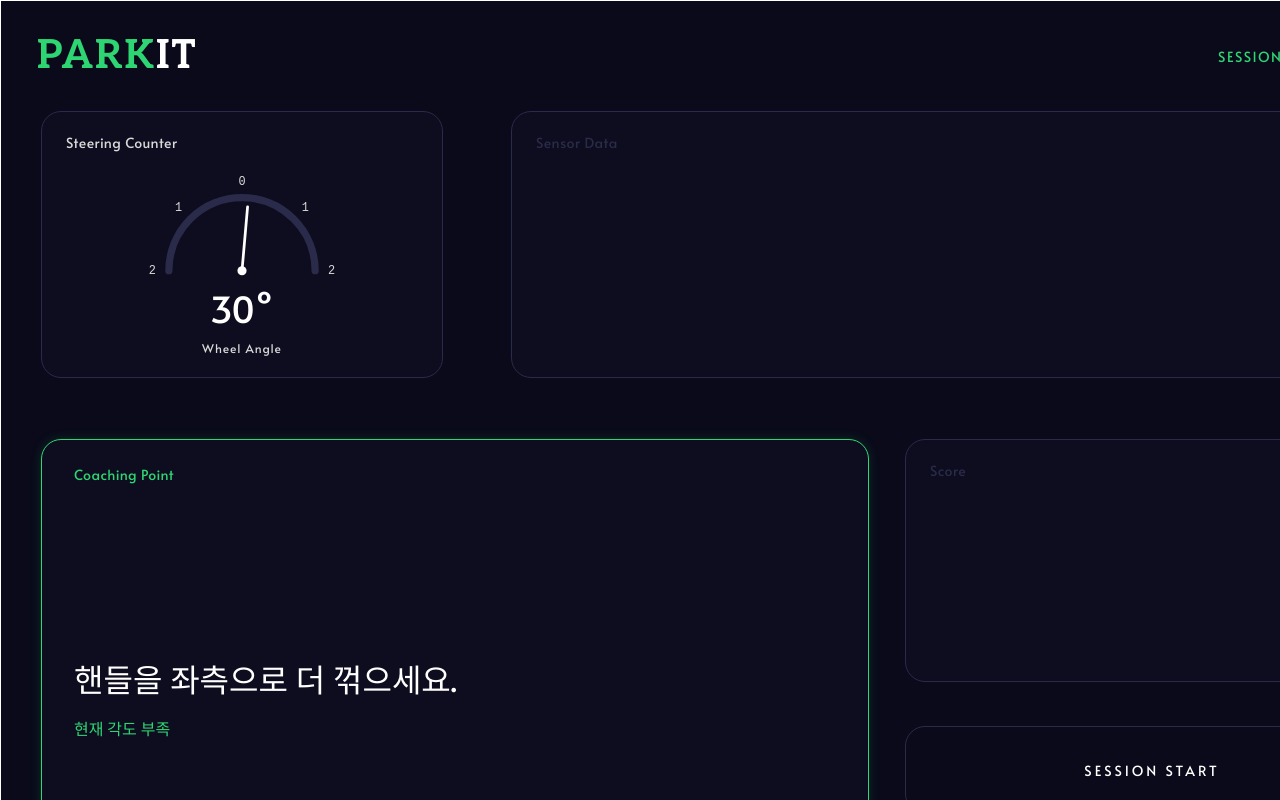
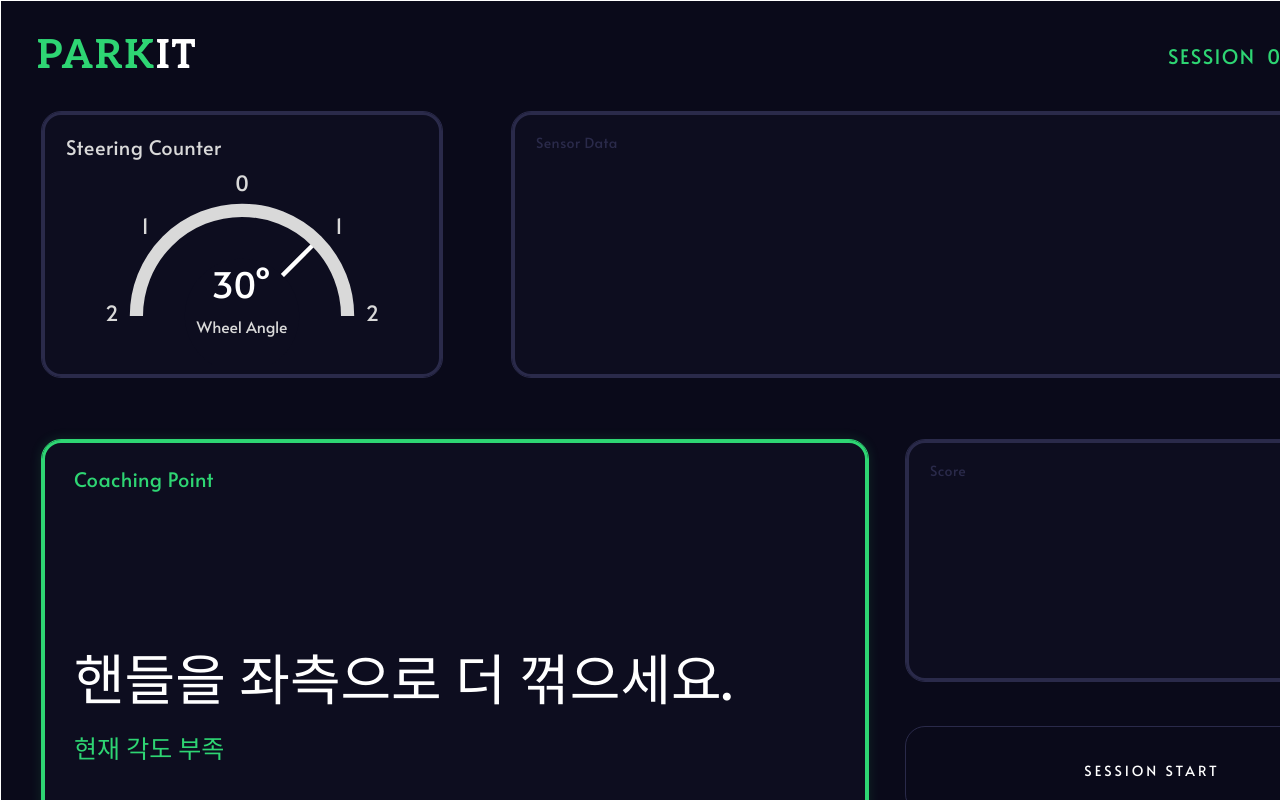
Before and after one commit to Parkit-Team/parkit-client, a React (Vite) app: page / in a window 1280 px wide. Shown: the top 800 px of the page. Built offline with nearby package versions, Linux system fonts and the light colour scheme; a web font is replaced by a local one.

Commit message:
feat: 조향각 계산

```diff
--- a/src/App.jsx
+++ b/src/App.jsx
@@ -39,6 +39,7 @@ function App() {
         {/* 상단 행 */}
         <div className="row--top">
           <div className="steering-wrap">
+            {/* 여기서 바퀴 각도 데이터 넣기 */ }
             <SteeringCounter wheelAngle={30} />
           </div>
           <SensorData />
--- a/src/components/SteeringCounter.jsx
+++ b/src/components/SteeringCounter.jsx
@@ -1,61 +1,89 @@
 import './components.css';
 import colors from '../colors';
 
-const SteeringCounter = ({ wheelAngle = 0, steeringCount = 0 }) => {
-  const MAX_ANGLE = 540;
-  const clampedAngle = Math.max(-MAX_ANGLE, Math.min(MAX_ANGLE, wheelAngle));
-  const needleDeg = (clampedAngle / MAX_ANGLE) * 90;
+const SteeringCounter = ({ wheelAngle = 0 }) => {
+  const MAX_WHEEL_ANGLE = 60;
+  const MAX_ROTATIONS = 2;
 
-  const cx = 120, cy = 120, r = 80;
-  const labels = [
-    { val: -2, angleDeg: -90 },
-    { val: -1, angleDeg: -45 },
-    { val: 0,  angleDeg: 0   },
-    { val: 1,  angleDeg: 45  },
-    { val: 2,  angleDeg: 90  },
-  ];
+  const clamped = Math.max(-MAX_WHEEL_ANGLE, Math.min(MAX_WHEEL_ANGLE, wheelAngle));
+
+  const steeringRotation = clamped / 30;
+
+  const needleDeg = (steeringRotation / MAX_ROTATIONS) * 90;
+
+  const cx = 200, cy = 160, r = 120;
 
   const degToRad = (deg) => ((deg - 90) * Math.PI) / 180;
 
   const needleRad = degToRad(needleDeg);
-  const nx = cx + (r - 10) * Math.cos(needleRad);
-  const ny = cy + (r - 10) * Math.sin(needleRad);
+  const nx = cx + (r - 8) * Math.cos(needleRad);
+  const ny = cy + (r - 8) * Math.sin(needleRad);
+
+  const labels = [
+    { val: 0, angleDeg: 0   },
+    { val: 1, angleDeg: -48 },
+    { val: 1, angleDeg: 48  },
+    { val: 2, angleDeg: -90 },
+    { val: 2, angleDeg: 90  },
+  ];
 
   return (
     <div className="card steering">
       <p className="steering__title">Steering Counter</p>
 
-      <svg viewBox="0 0 240 140" width="240" height="140">
+      <svg viewBox="0 0 400 210" width="100%" height="100%"
+        style={{ flex: 1, overflow: 'hidden' }}>
+
+        {/* 바늘 */}
+        <line
+          x1={cx} y1={cy}
+          x2={nx} y2={ny}
+          stroke="#FFFFFF"
+          strokeWidth="5"
+          strokeLinecap="round"
+          style={{ transition: 'all 0.15s ease' }}
+        />
+
+        {/* 반원 호 */}
         <path
           d={`M ${cx - r} ${cy} A ${r} ${r} 0 0 1 ${cx + r} ${cy}`}
           fill="none"
-          stroke={colors.line}
-          strokeWidth="8"
-          strokeLinecap="round"
+          stroke={colors.grey}
+          strokeWidth="15"
         />
 
-        {labels.map(({ val, angleDeg }) => {
+        {/* 숫자 라벨 */}
+        {labels.map(({ val, angleDeg }, i) => {
           const rad = degToRad(angleDeg);
-          const lx = cx + (r + 18) * Math.cos(rad);
-          const ly = cy + (r + 18) * Math.sin(rad);
+          const lx = cx + (r + 28) * Math.cos(rad);
+          const ly = cy + (r + 28) * Math.sin(rad);
           return (
-            <text key={val} x={lx} y={ly + 4} textAnchor="middle"
-              fill={colors.grey} fontSize="13" fontFamily="monospace">
-              {Math.abs(val)}
+            <text key={i} x={lx} y={ly + 6} textAnchor="middle"
+              fill={colors.grey} fontSize="24" fontFamily="Alata, sans-serif">
+              {val}
             </text>
           );
         })}
 
-        <line
-          className="steering__needle"
-          x1={cx} y1={cy} x2={nx} y2={ny}
-          stroke="#FFFFFF" strokeWidth="3" strokeLinecap="round"
-        />
-        <circle cx={cx} cy={cy} r="5" fill="#FFFFFF" />
+
+
+        {/* 바늘 원점을 배경색으로 덮어서 숨김 */}
+        <circle cx={cx} cy={cy} r="65" fill={colors.box} />
+
+        {/* 각도 텍스트 */}
+        <text x={cx} y={cy - 20} textAnchor="middle"
+          fill="#FFFFFF" fontSize="40"
+          fontFamily="Alata, sans-serif">
+          {Math.round(wheelAngle)}°
+        </text>
+
+        {/* Wheel Angle 라벨 */}
+        <text x={cx} y={cy + 20} textAnchor="middle"
+          fill={colors.grey} fontSize="18"
+          fontFamily="Alata, sans-serif">
+          Wheel Angle
+        </text>
       </svg>
-
-      <div className="steering__angle">{Math.round(wheelAngle)}°</div>
-      <p className="steering__label">Wheel Angle</p>
     </div>
   );
 };
--- a/src/components/components.css
+++ b/src/components/components.css
@@ -32,6 +32,7 @@
 .card {
   background-color: var(--color-box);
   border: 1px solid var(--color-line);
+  box-shadow: inset 0 0 0 3px var(--color-line);
   border-radius: 20px;
   display: flex;
   flex-direction: column;
@@ -40,7 +41,7 @@
 
 .card--active {
   border-color: var(--color-green);
-  box-shadow: 0 0 12px rgba(46, 213, 115, 0.15);
+  box-shadow: inset 0 0 0 3px var(--color-green), 0 0 12px rgba(46, 213, 115, 0.15);
 }
 
 
@@ -74,7 +75,7 @@
   display: flex;
   align-items: center;
   gap: 12px;
-  font-size: 14px;
+  font-size: 20px;
   letter-spacing: 1.5px;
 }
 
@@ -120,7 +121,7 @@
    SteeringCounter
 ─────────────────────────────────────── */
 .steering {
-  padding: 20px 24px;
+  padding: 20px 24px 12px;
   align-items: center;
   width: 100%;
   height: 100%;
@@ -128,7 +129,7 @@
 
 .steering__title {
   color: var(--color-grey);
-  font-size: 14px;
+  font-size: 20px;
   align-self: flex-start;
   margin: 0 0 8px 0;
   letter-spacing: 0.5px;
@@ -165,7 +166,7 @@
 
 .coaching__title {
   color: var(--color-green);
-  font-size: 14px;
+  font-size: 20px;
   margin: 0 0 20px 0;
   letter-spacing: 0.5px;
 }
@@ -180,7 +181,7 @@
 
 .coaching__message {
   color: #FFFFFF;
-  font-size: 32px;
+  font-size: 55px;
   font-weight: 700;
   margin: 0;
   line-height: 1.3;
@@ -189,6 +190,6 @@
 
 .coaching__sub {
   color: var(--color-green);
-  font-size: 16px;
+  font-size: 25px;
   margin: 0;
 }
```
